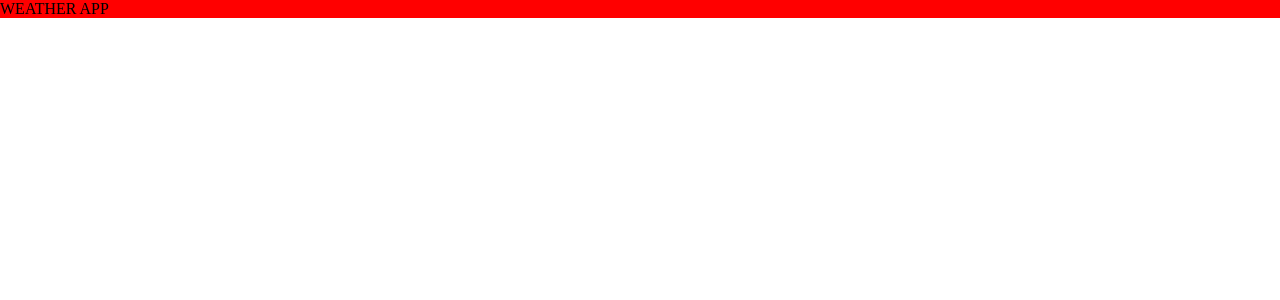
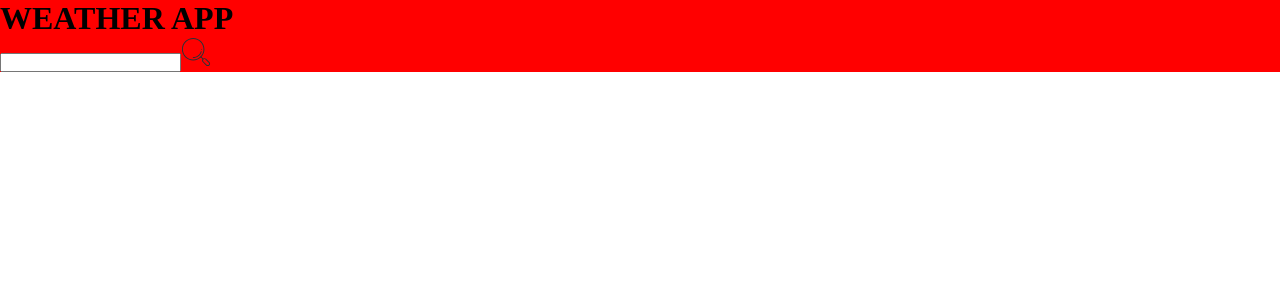
Before and after one commit to JakubZ97/weatherapp, a React (Create React App) app: page / in a window 1280 px wide. Shown: the top 300 px of the page. Built offline with nearby package versions, Linux system fonts and the light colour scheme.

Commit message:
added form

```diff
--- a/src/App.scss
+++ b/src/App.scss
@@ -1,2 +1,3 @@
 @use './sassStyles/globals/reset';
 @use './sassStyles/header';
+@use './sassStyles/form'
--- /dev/null
+++ b/src/components/Form.js
@@ -0,0 +1,12 @@
+import React from 'react'
+
+function Form() {
+  return (
+    <form>
+        <input type='text'></input>
+        <button type='submit'></button>
+    </form>
+  )
+}
+
+export default Form
--- a/src/components/Header.js
+++ b/src/components/Header.js
@@ -1,11 +1,13 @@
 import React from 'react'
-//import '../sassStyles/header'
+import Form from './Form'
 
 function Header() {
   return (
     <header>
-        WEATHER APP
-
+        <h1>
+          WEATHER APP
+        </h1>
+        <Form />
     </header>
   )
 }
--- /dev/null
+++ b/src/sassStyles/_form.scss
@@ -0,0 +1,9 @@
+form {
+    button {
+        width: 30px;
+        height: 30px;
+        border: none;
+        background: url('../assets/magnifying\ glass_icon.svg');
+        background-size: cover;
+    }
+}
```
Also changed, not shown: src/assets/magnifying glass_icon.svg (added).
